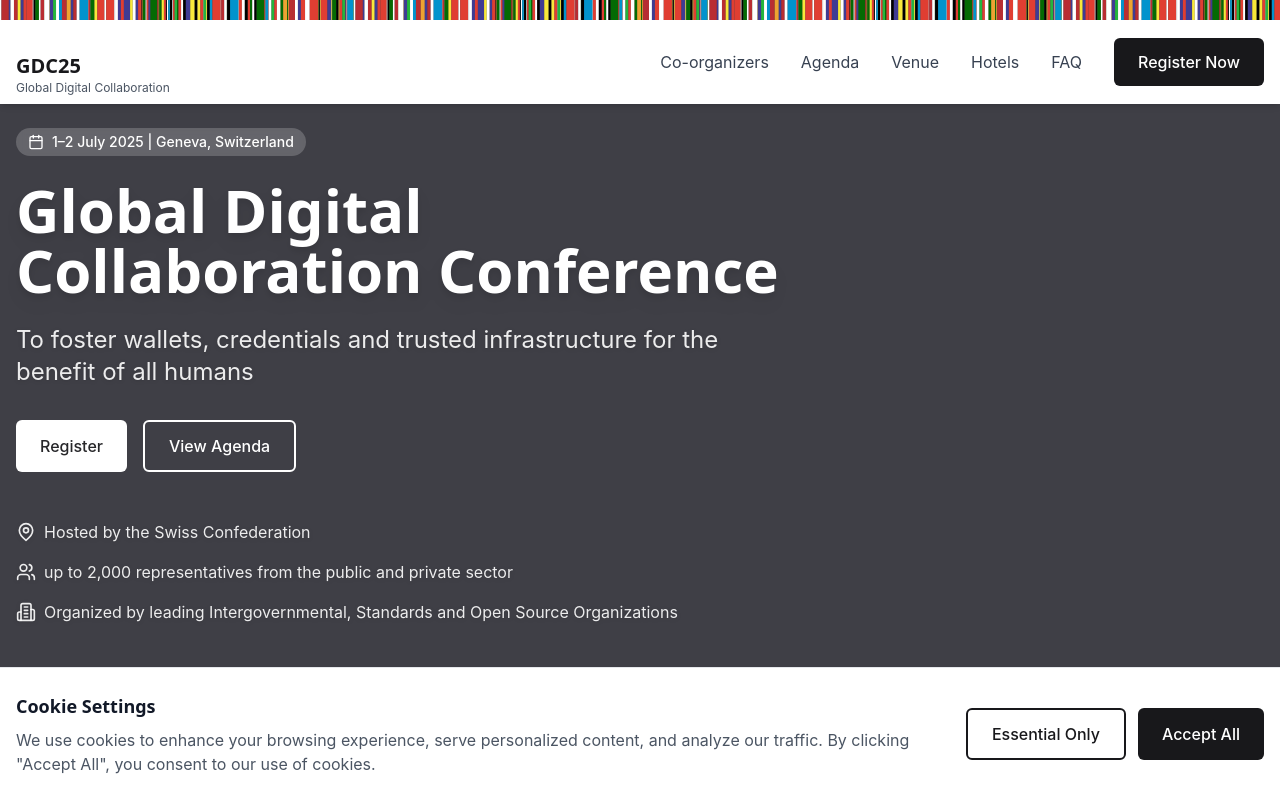
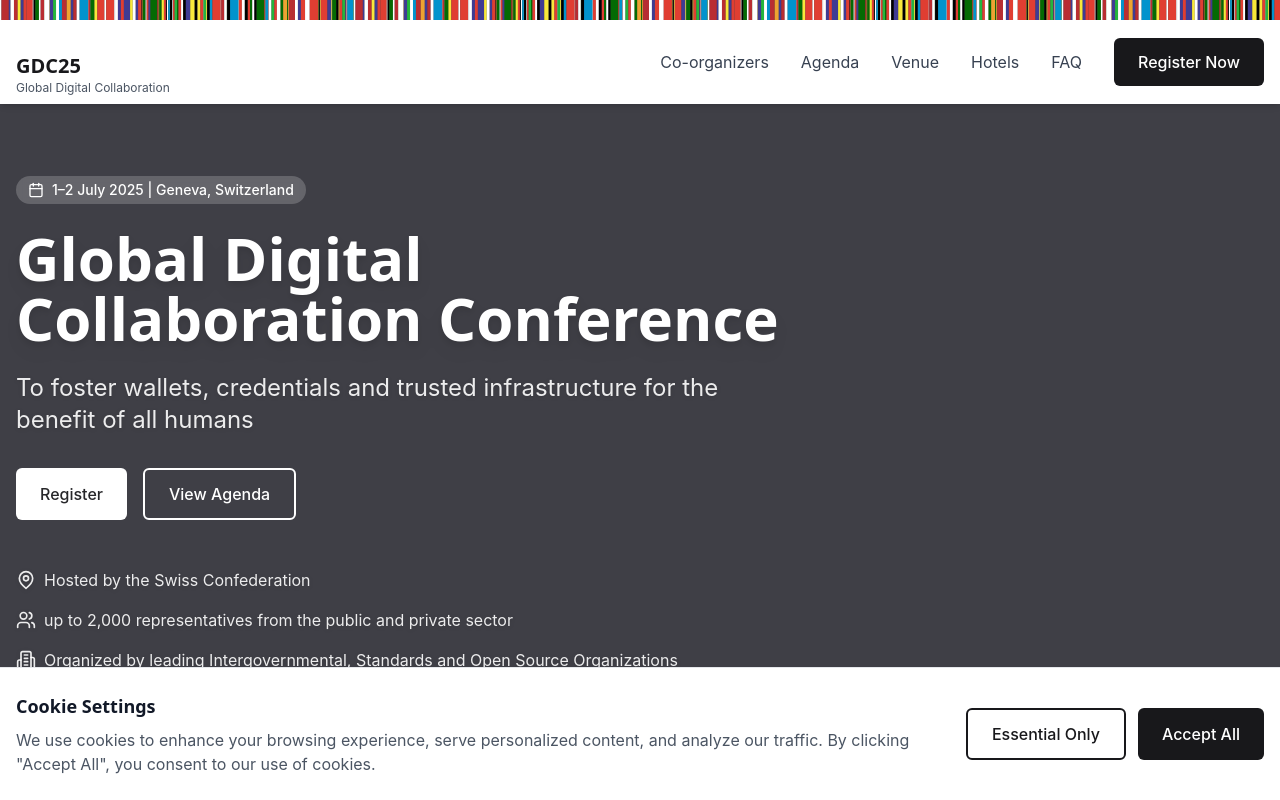
Before and after one commit to simontuck/gdc2025-website, a React (Vite) app: page / in a window 1280 px wide. Shown: the top 800 px of the page. Built offline with nearby package versions, Linux system fonts and the light colour scheme; no server answers; the database is empty.

Commit message:
Update hero section padding

```diff
--- a/src/components/Hero.tsx
+++ b/src/components/Hero.tsx
@@ -7,7 +7,7 @@ interface HeroProps {
 
 const Hero: React.FC<HeroProps> = ({ onRegisterClick }) => {
   return (
-    <section className="relative pt-20 pb-32 md:pt-32 md:pb-48 bg-primary-700">
+    <section className="relative pt-32 md:pt-44 pb-32 md:pb-48 bg-primary-700">
       <div className="container relative z-10 mx-auto px-4 text-white">
         <div className="max-w-3xl">
           <div className="inline-flex items-center px-3 py-1 rounded-full bg-white/20 backdrop-blur-sm mb-6">
```
